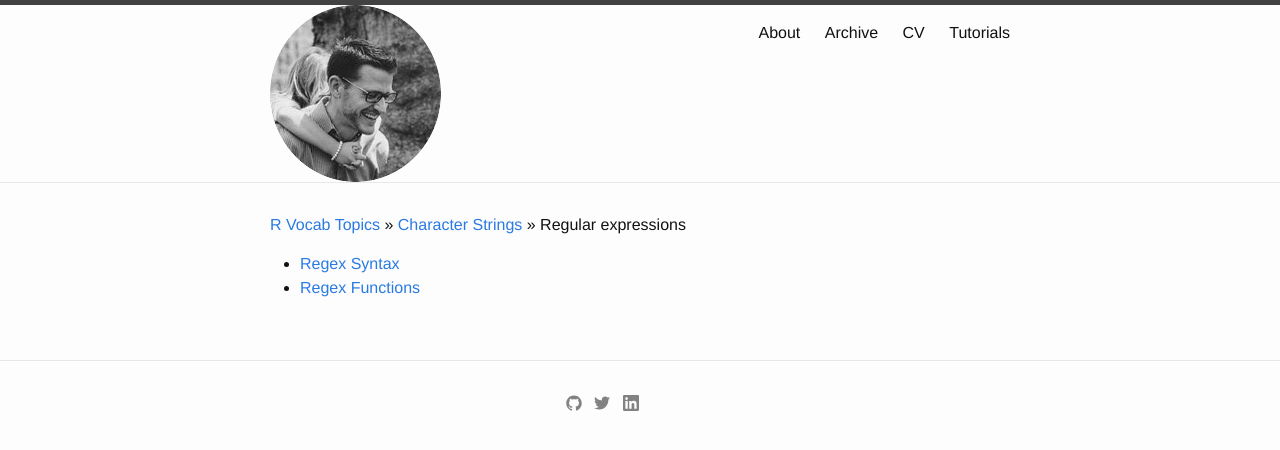
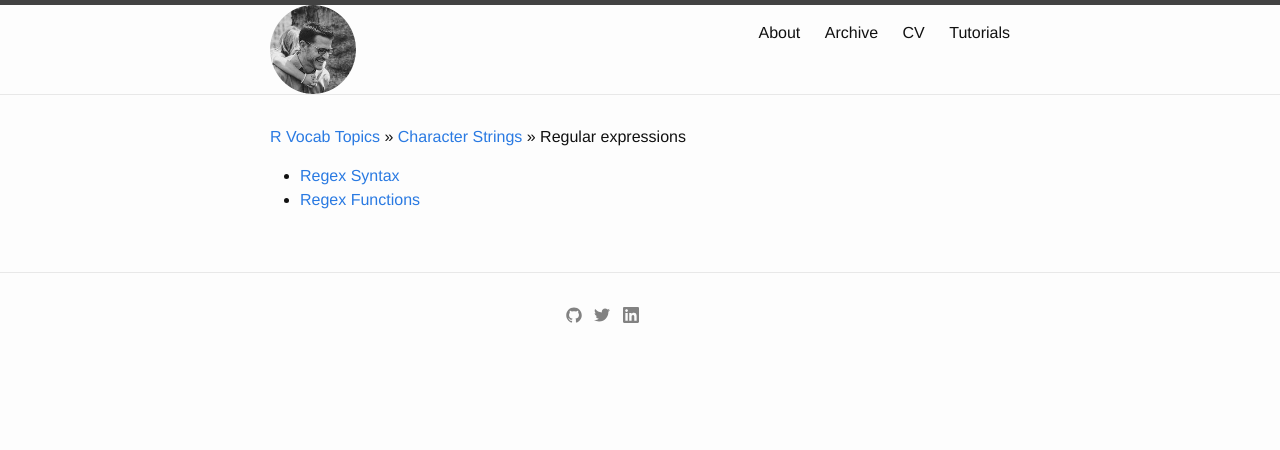
Before and after one commit to bradleyboehmke/bradleyboehmke, a Jekyll site: the page built from tutorials/regex.md, in a window 1280 px wide. Shown: the top 450 px of the page. Built offline with Jekyll 4.4.1, drawn with Linux system fonts in a browser that asks for light colours.

Commit message:
Update header.html

```diff
--- a/_includes/header.html
+++ b/_includes/header.html
@@ -2,7 +2,7 @@
 
   <div class="wrapper">
 
-    <a class="site-title" href="{{ site.baseurl }}"><img src="http://bradleyboehmke.github.io/public/images/logo.png" alt="Bradley Boehmke"></a>
+    <a class="site-title" href="{{ site.baseurl }}"><img src="http://bradleyboehmke.github.io/public/images/logo.png" height="50%" width="50%" alt="Bradley Boehmke"></a>
 
     <nav class="site-nav">
       <a href="#" class="menu-icon">
```
